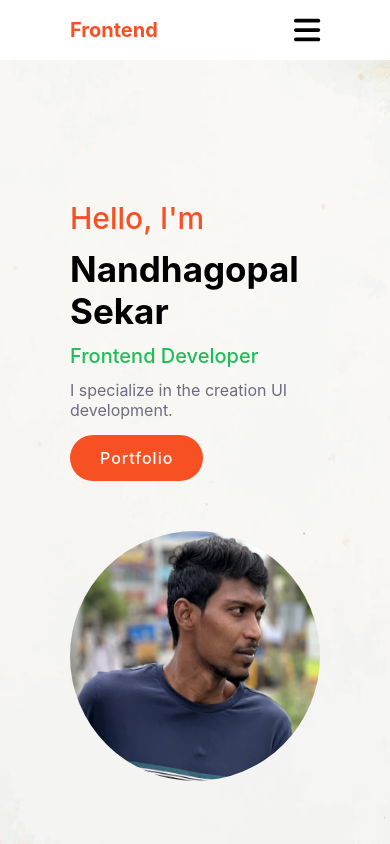
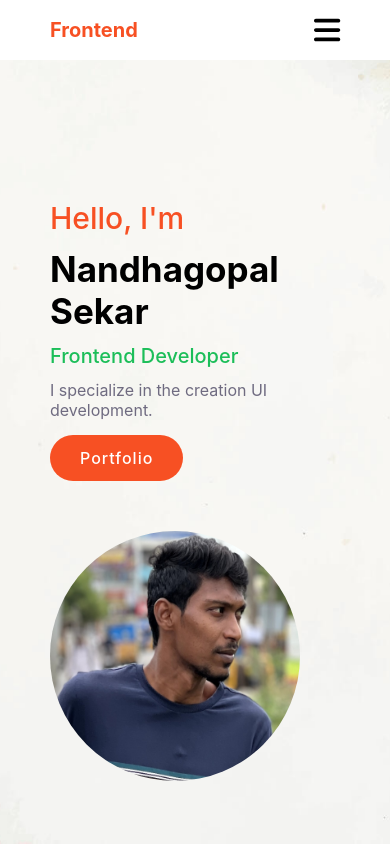
Before and after one commit to nandha-techie/portfolio, a React (Create React App) app: page / in a window 390 px wide. Shown: the top 844 px of the page. Built offline with nearby package versions, Linux system fonts and the light colour scheme; the HTML template or start-up script is replaced by a standard one.

Commit message:
initail commit

```diff
--- a/src/App.css
+++ b/src/App.css
@@ -7,15 +7,16 @@ html{
     font-size: 62.5%;
     scroll-behavior: smooth;
 }
-.container{
-    max-width: 133rem;
-    margin: 0 auto;
-    padding: 0 2.5rem;
-}
+
 .container{
     padding: 0 2rem;
     max-width: 133rem;
     margin: 0 auto;
+}
+@media(max-width: 800px){
+    .container{
+        padding: 0;
+    }
 }
 a{
     text-decoration: none;
```
